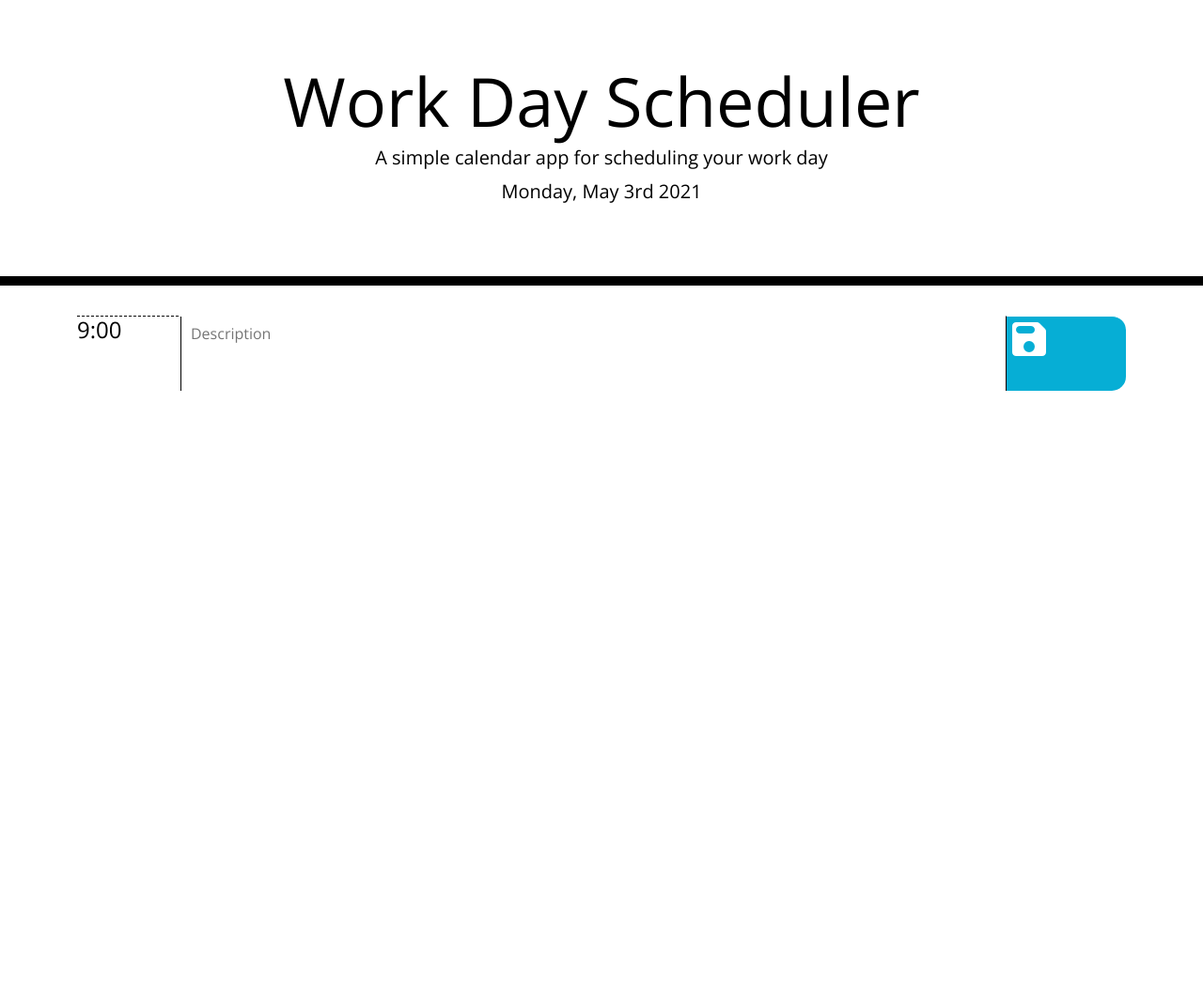
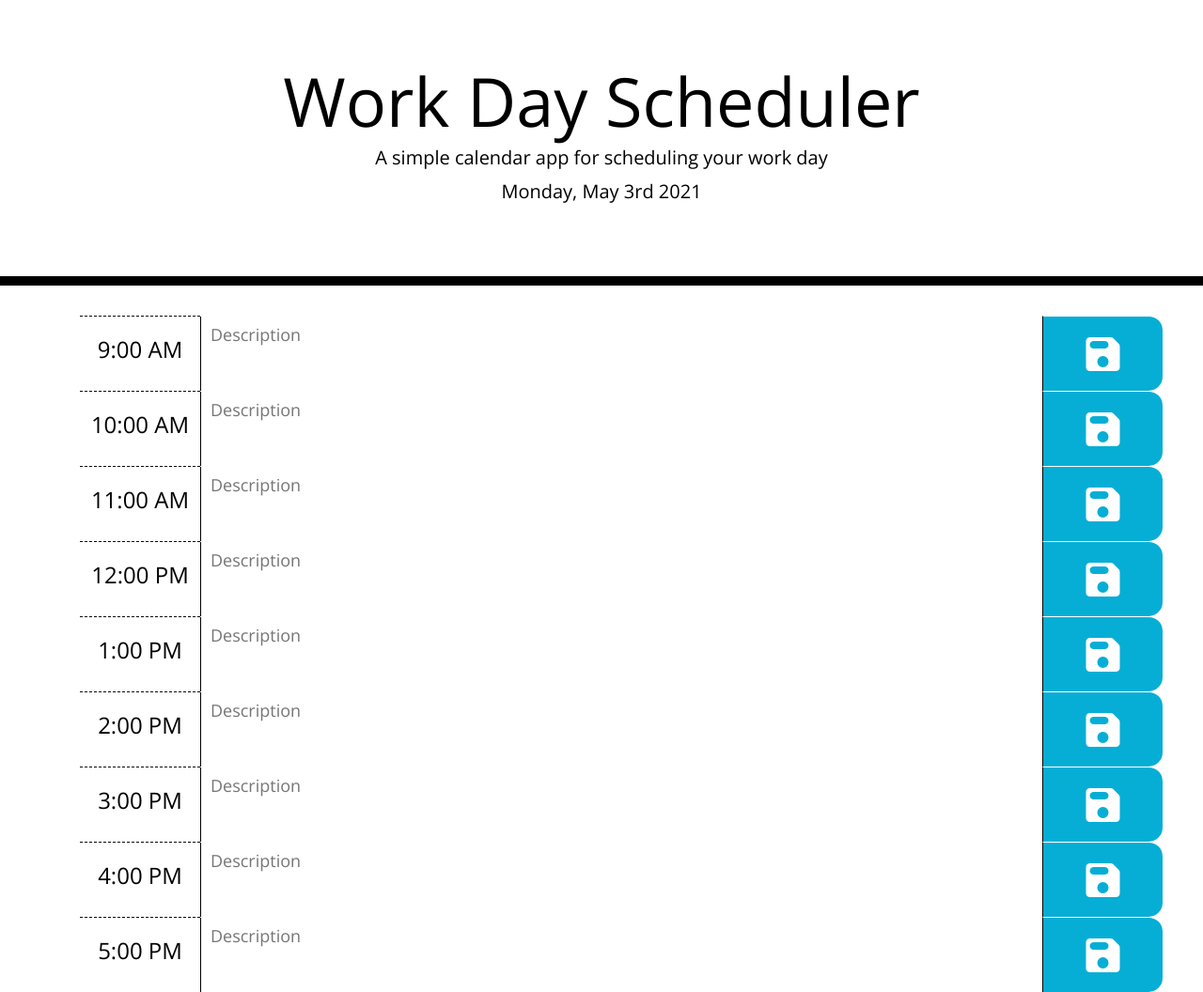
Before and after one commit to monstertruckdog/workday-scheduler, a plain HTML site: page index.html in a window 1280 px wide. Shown: the whole page at 94% size. Before the commit the page ends 800 px from the top, so only its background shows below. Drawn offline with nearby package versions, Linux system fonts and the light colour scheme.

Commit message:
Finalize row design; build out remianing rows; make styling adjustments

```diff
--- a/Assets/css/style.css
+++ b/Assets/css/style.css
@@ -13,7 +13,10 @@ textarea {
   padding: 10px;
 }
 
-
+.to-do {
+  flex: 0 0 70vw;
+  width: 100%;
+}
 
 .jumbotron {
   text-align: center;
@@ -36,6 +39,8 @@ textarea {
   white-space: pre-wrap;
   height: 80px;
   border-top: 1px solid white;
+  margin-right: 0px !important; /* Attempting overrite of _grid.scss line 24 */
+  margin-left: 0px !important;  /* Attempting overrite of _grid.scss line 24 */
 }
 
 .hour {
@@ -86,15 +91,13 @@ textarea {
 
 .saveBtn, .hour {
   flex: 0 0 10vw;
-}
-
-#c-todo-r-a {
-  flex: 0 0 70vw;
-  width: 100%;
+  justify-content: center;
+  align-items: center;
 }
 
 .text-box {
   display: inline;
   box-sizing: border-box;
   width: inherit;
+  font-size: 18px;
 }
--- a/index.html
+++ b/index.html
@@ -34,9 +34,49 @@
       <p id="currentDay" class="lead"></p>
     </header>
     <div class="container">
-      <div class="row hour" id="c-time-r-a"><h4>9:00</h4></div>
+      <div class="row hour" id="c-time-r-a"><h4>9:00 AM</h4></div>
       <div class="row to-do" id="c-todo-r-a"><textarea type="text" class="textarea text-box" placeholder="Description"></textarea></div>
       <div class="row saveBtn" id="c-save-r-a"><span class="material-icons-round">save</span></div>
+    </div>
+    <div class="container">
+      <div class="row hour" id="c-time-r-b"><h4>10:00 AM</h4></div>
+      <div class="row to-do" id="c-todo-r-b"><textarea type="text" class="textarea text-box" placeholder="Description"></textarea></div>
+      <div class="row saveBtn" id="c-save-r-b"><span class="material-icons-round">save</span></div>
+    </div>
+    <div class="container">
+      <div class="row hour" id="c-time-r-c"><h4>11:00 AM</h4></div>
+      <div class="row to-do" id="c-todo-r-c"><textarea type="text" class="textarea text-box" placeholder="Description"></textarea></div>
+      <div class="row saveBtn" id="c-save-r-c"><span class="material-icons-round">save</span></div>
+    </div>
+    <div class="container">
+      <div class="row hour" id="c-time-r-d"><h4>12:00 PM</h4></div>
+      <div class="row to-do" id="c-todo-r-d"><textarea type="text" class="textarea text-box" placeholder="Description"></textarea></div>
+      <div class="row saveBtn" id="c-save-r-d"><span class="material-icons-round">save</span></div>
+    </div>
+    <div class="container">
+      <div class="row hour" id="c-time-r-e"><h4>1:00 PM</h4></div>
+      <div class="row to-do" id="c-todo-r-e"><textarea type="text" class="textarea text-box" placeholder="Description"></textarea></div>
+      <div class="row saveBtn" id="c-save-r-e"><span class="material-icons-round">save</span></div>
+    </div>
+    <div class="container">
+      <div class="row hour" id="c-time-r-f"><h4>2:00 PM</h4></div>
+      <div class="row to-do" id="c-todo-r-f"><textarea type="text" class="textarea text-box" placeholder="Description"></textarea></div>
+      <div class="row saveBtn" id="c-save-r-f"><span class="material-icons-round">save</span></div>
+    </div>
+    <div class="container">
+      <div class="row hour" id="c-time-r-g"><h4>3:00 PM</h4></div>
+      <div class="row to-do" id="c-todo-r-g"><textarea type="text" class="textarea text-box" placeholder="Description"></textarea></div>
+      <div class="row saveBtn" id="c-save-r-g"><span class="material-icons-round">save</span></div>
+    </div>
+    <div class="container">
+      <div class="row hour" id="c-time-r-h"><h4>4:00 PM</h4></div>
+      <div class="row to-do" id="c-todo-r-h"><textarea type="text" class="textarea text-box" placeholder="Description"></textarea></div>
+      <div class="row saveBtn" id="c-save-r-h"><span class="material-icons-round">save</span></div>
+    </div>
+    <div class="container">
+      <div class="row hour" id="c-time-r-i"><h4>5:00 PM</h4></div>
+      <div class="row to-do" id="c-todo-r-i"><textarea type="text" class="textarea text-box" placeholder="Description"></textarea></div>
+      <div class="row saveBtn" id="c-save-r-i"><span class="material-icons-round">save</span></div>
     </div>
 
     <script src="https://cdnjs.cloudflare.com/ajax/libs/jquery/3.2.1/jquery.min.js"></script>
```
